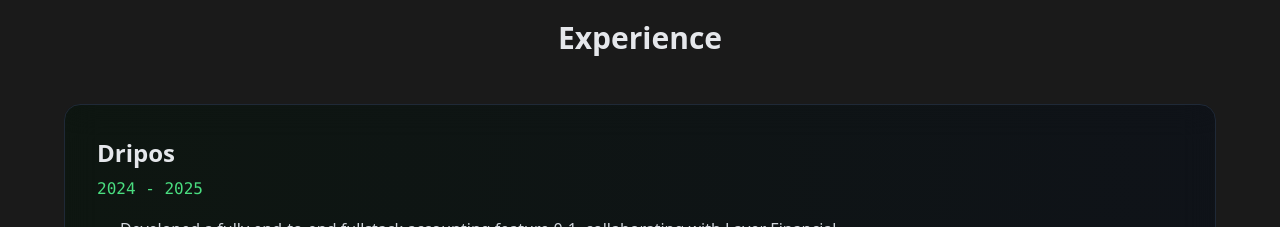
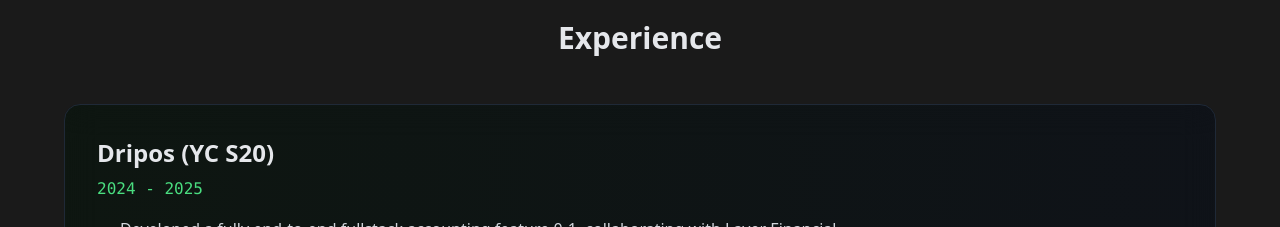
Before and after one commit to eszabo12/portfolio, a Next.js app: page / in a window 1280 px wide. Shown: the part 1660-1887 px from the top of the page. Built offline with nearby package versions, Linux system fonts and the light colour scheme; no server answers.

Commit message:
experience section tweaks

```diff
--- a/app/components/Experience.tsx
+++ b/app/components/Experience.tsx
@@ -13,7 +13,7 @@
 				<div className="grid grid-cols-1 gap-8">
 					{[
 						{
-							title: 'Dripos',
+							title: 'Dripos (YC S20)',
 							description: '2024 - 2025',
 							details: [
 								'Developed a fully end-to-end fullstack accounting feature 0-1, collaborating with Layer Financial',
```
